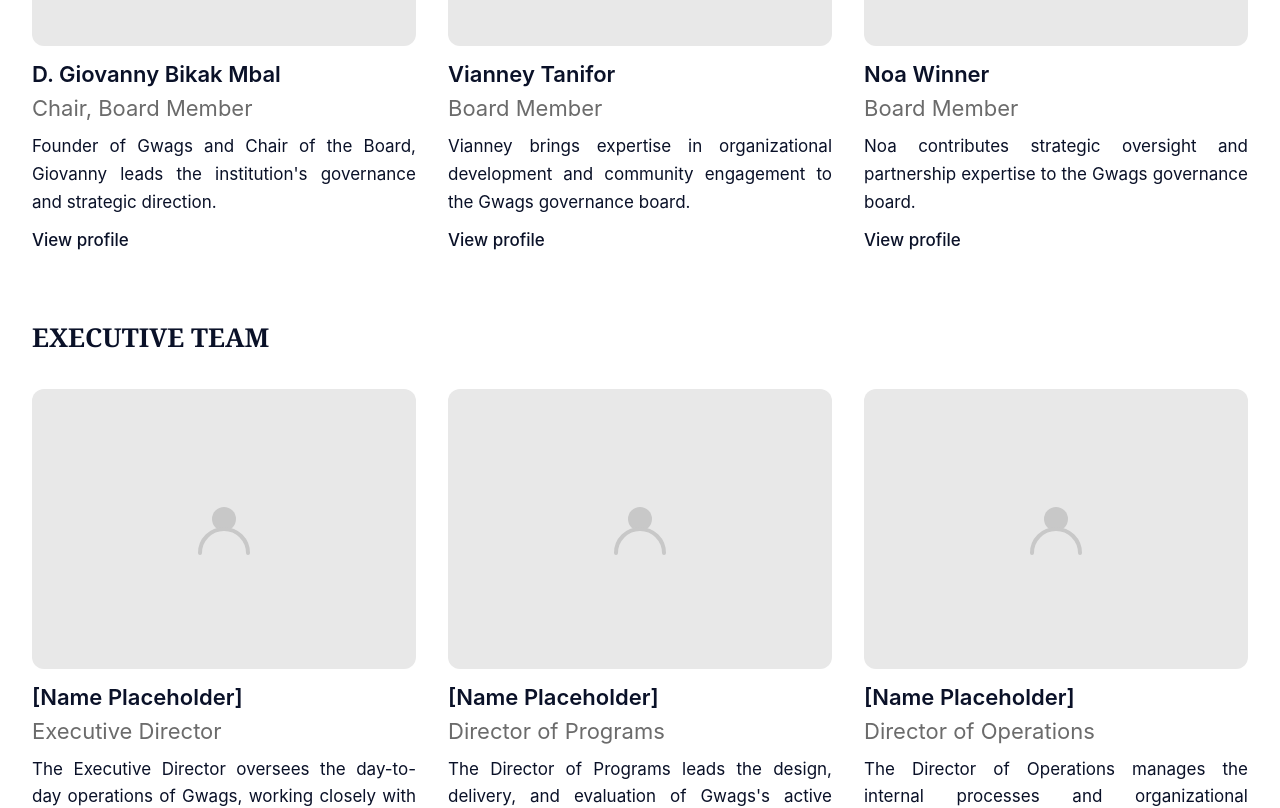
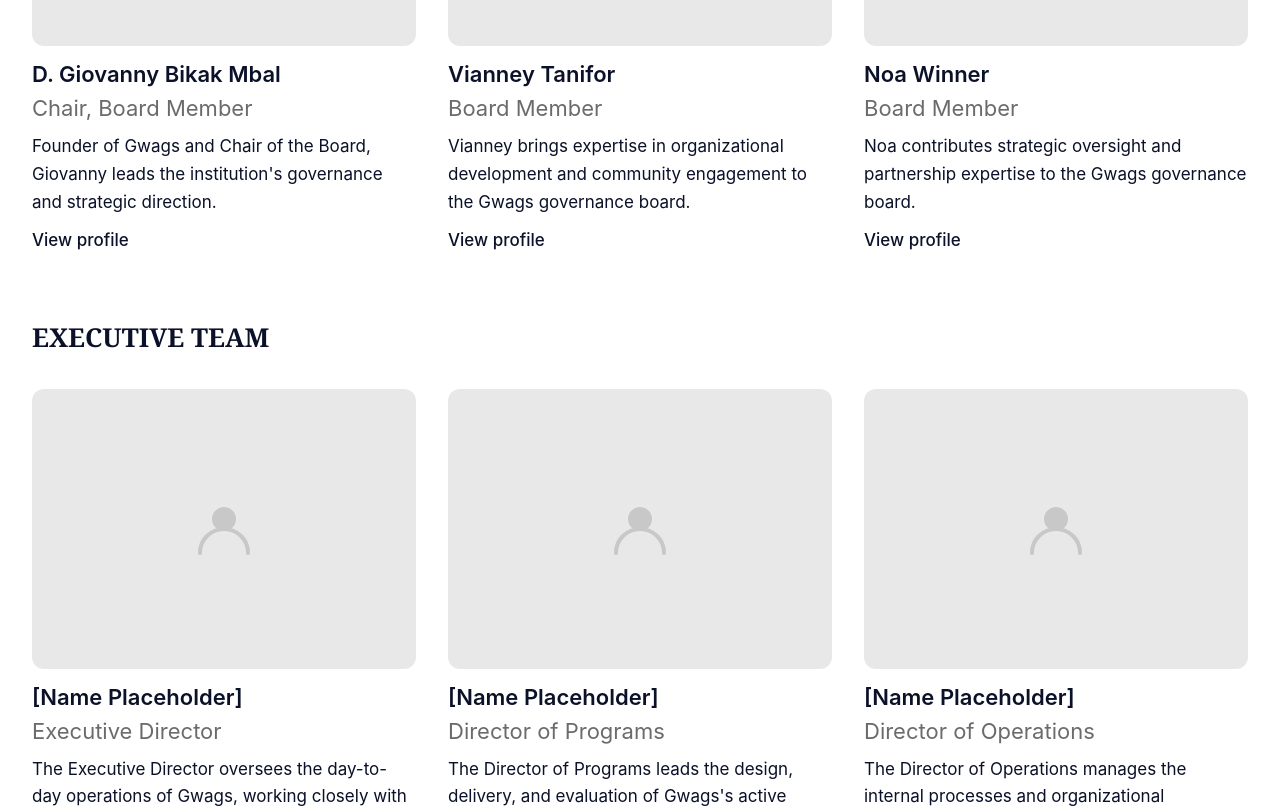
Before and after one commit to Daryllgio/gwags-website, a Next.js app: page /about/leadership in a window 1280 px wide. Shown: the part 760-1568 px from the top of the page. Built offline with nearby package versions, Linux system fonts and the light colour scheme.

Commit message:
Remove text justification

```diff
--- a/app/about/leadership/[slug]/page.tsx
+++ b/app/about/leadership/[slug]/page.tsx
@@ -340,7 +340,6 @@ export default function ProfilePage({ params }: { params: { slug: string } }) {
           line-height: 1.85;
           max-width:   495px;
           margin:      0 0 48px;
-          text-align:  justify;
         }
         @media (max-width: 768px) {
           .pp-bio { max-width: calc(100vw - 40px); }
--- a/app/about/leadership/page.tsx
+++ b/app/about/leadership/page.tsx
@@ -77,7 +77,7 @@ function PersonCard({ name, role, bio, href, showBio = true, showLink = true }:
 
       {/* Bio */}
       {showBio && bio && (
-        <p className="mt-2 leading-relaxed lp-person-bio" style={{ color: NAVY, fontSize: '17px', fontWeight: 400, textAlign: 'justify' }}>{bio}</p>
+        <p className="mt-2 leading-relaxed lp-person-bio" style={{ color: NAVY, fontSize: '17px', fontWeight: 400 }}>{bio}</p>
       )}
 
       {/* View profile */}
```
